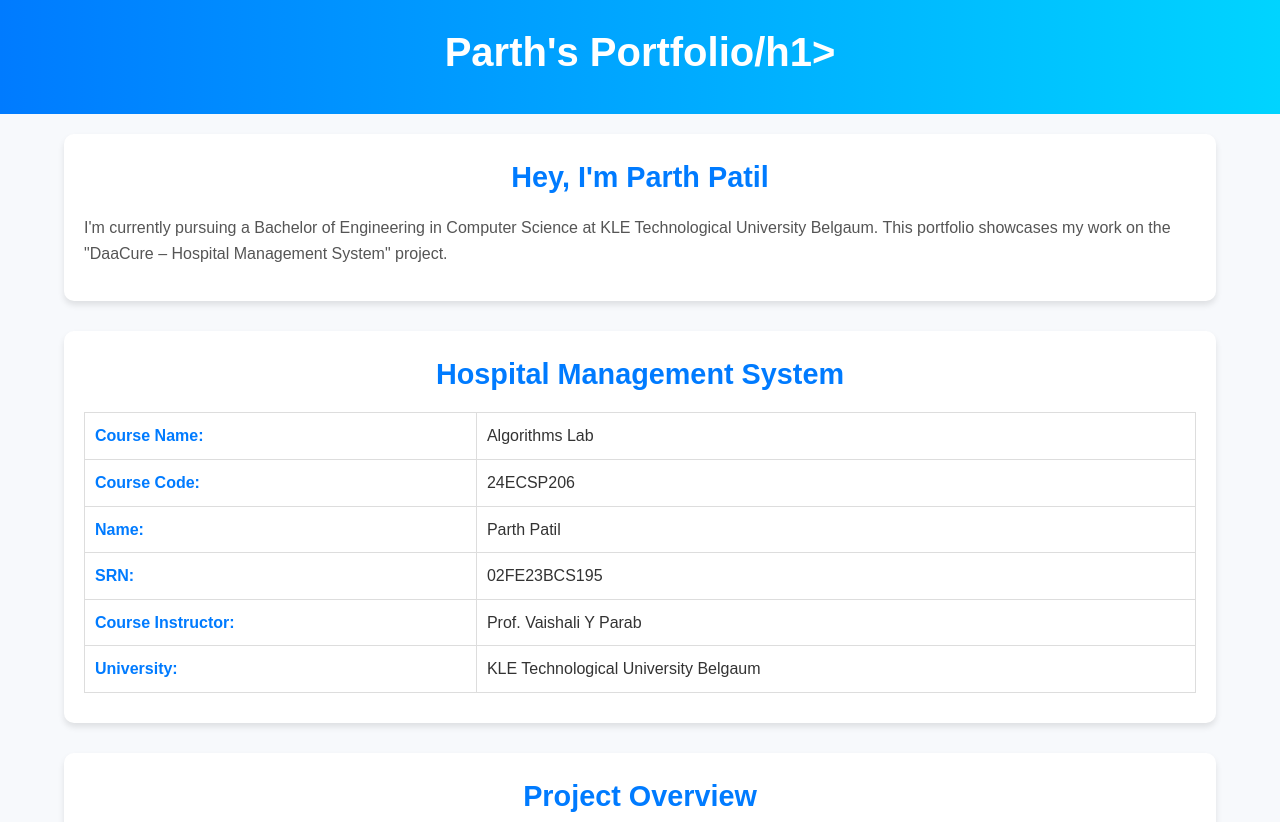
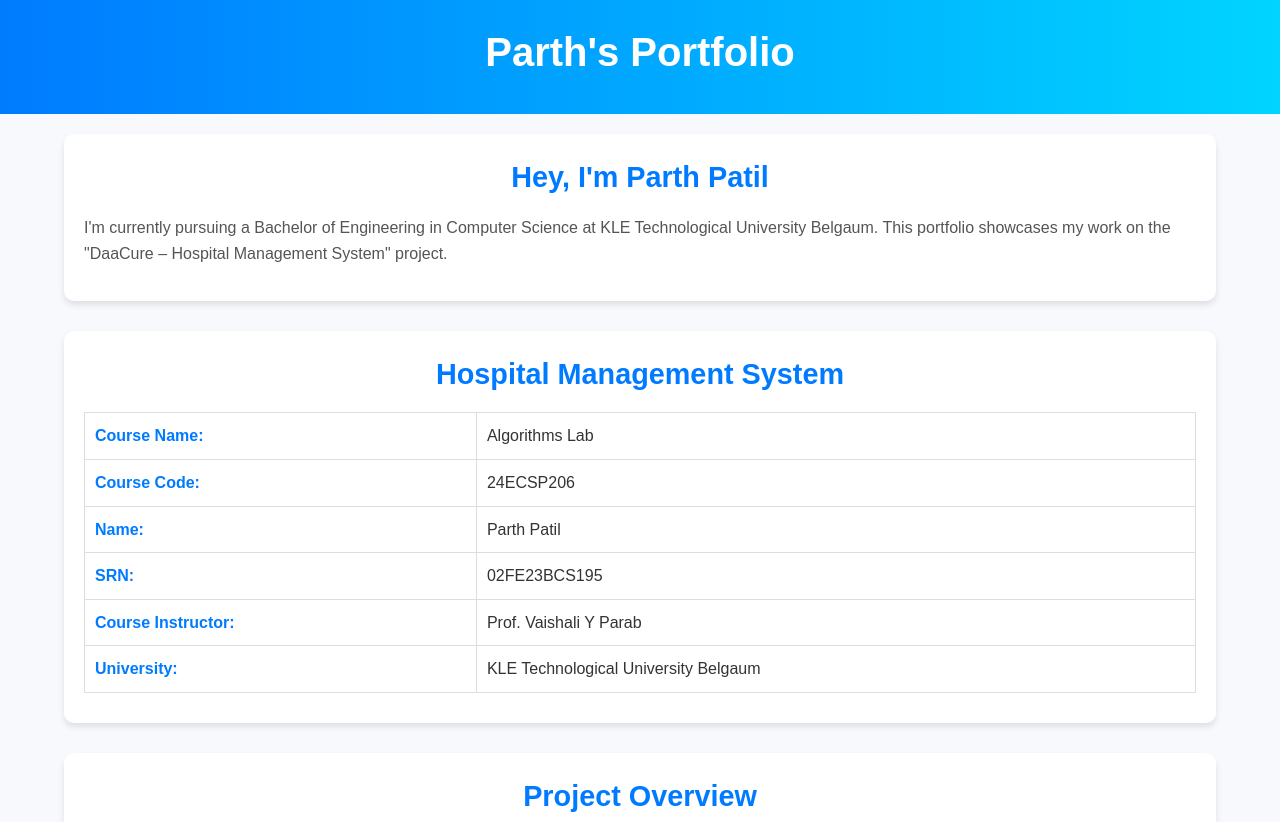
Before and after one commit to ParthPatil2101/Portfolio.github.io, a plain HTML site: page index.html in a window 1280 px wide. Shown: the top 822 px of the page. Drawn offline with nearby package versions, Linux system fonts and the light colour scheme.

Commit message:
Update index.html

```diff
--- a/index.html
+++ b/index.html
@@ -10,7 +10,7 @@
 </head>
 <body>
     <header>
-        <h1>Parth's Portfolio/h1>
+        <h1>Parth's Portfolio</h1>
 
     </header>
     <div class="container">
```
